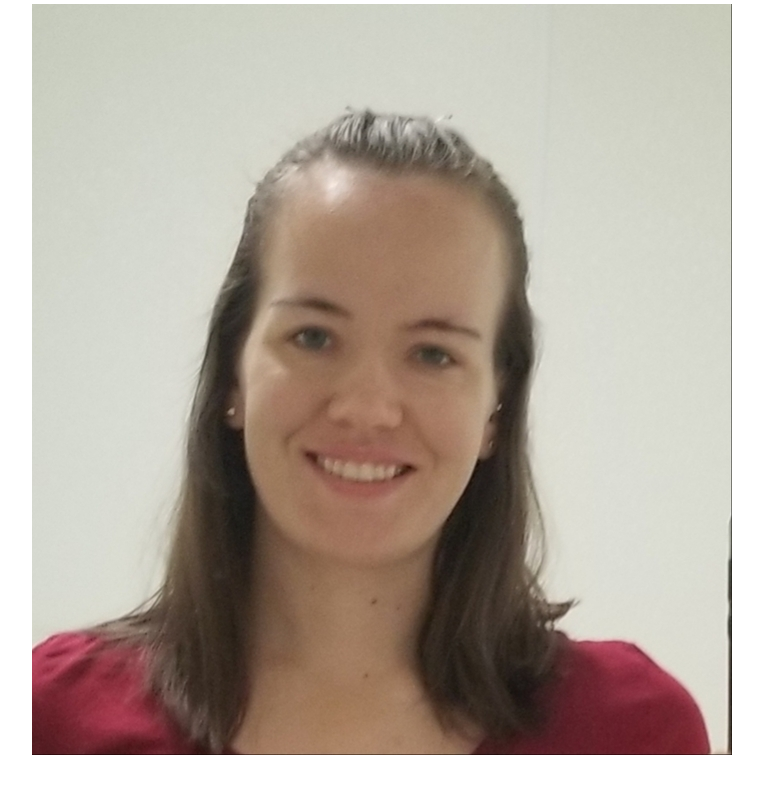
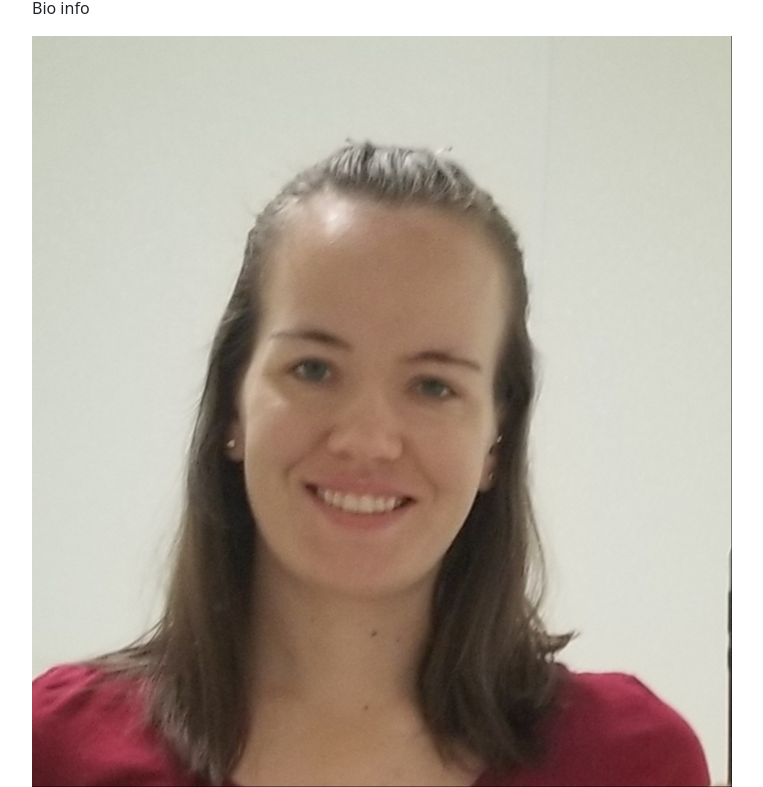
Before and after one commit to lizcastroprogrammer/lizcastroprogrammer.github.io, a plain HTML site: page index.html in a window 1280 px wide. Shown: the part 60-847 px from the top of the page, without its empty margins (50-813 px from the left). Before the commit the page ends 815 px from the top, so only its background shows below. Drawn offline with nearby package versions, Linux system fonts and the light colour scheme.

Commit message:
add index and image file

```diff
--- a/index.html
+++ b/index.html
@@ -11,7 +11,7 @@
   <body>
     <div class="container">
       <h1>Hi. I'm Elizabeth, web developer</h1>
-      <p></p>
+      <p>Bio info</p>
       <img src="profile-pic.jpeg" alt="profile-pic">
     </div>
   </body>
```
